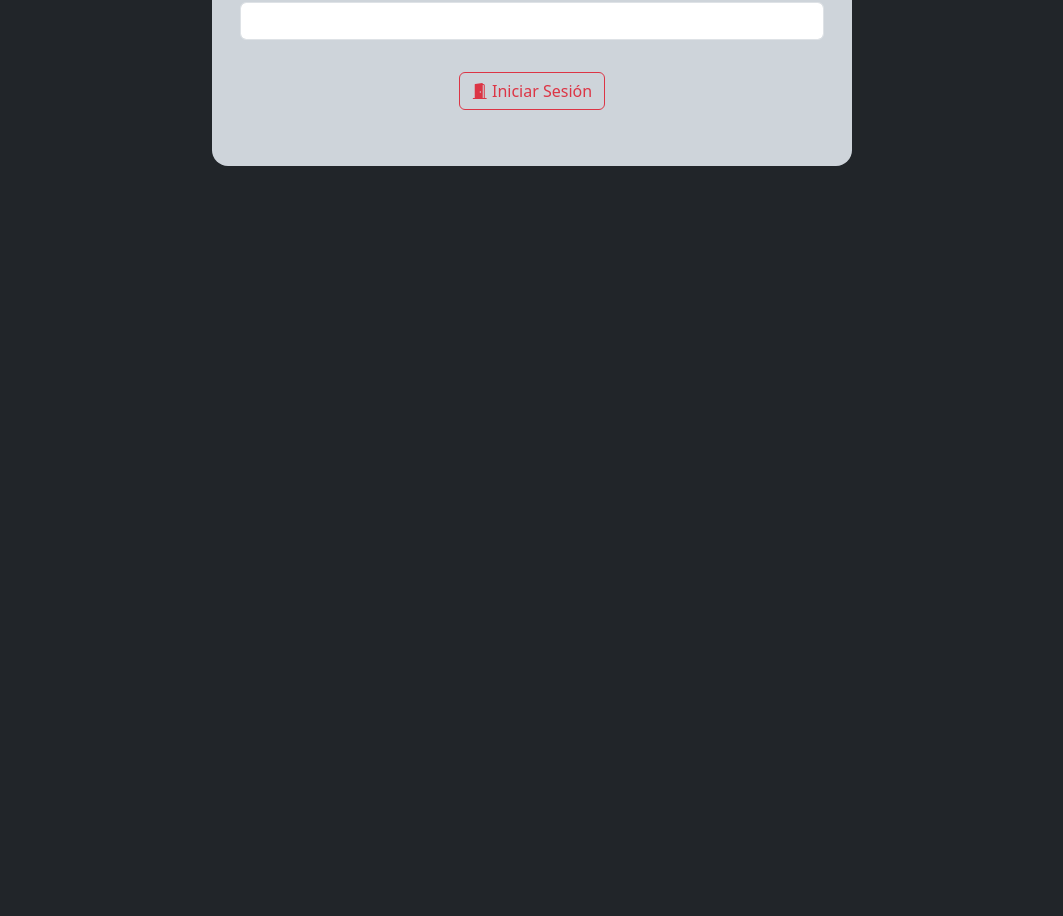
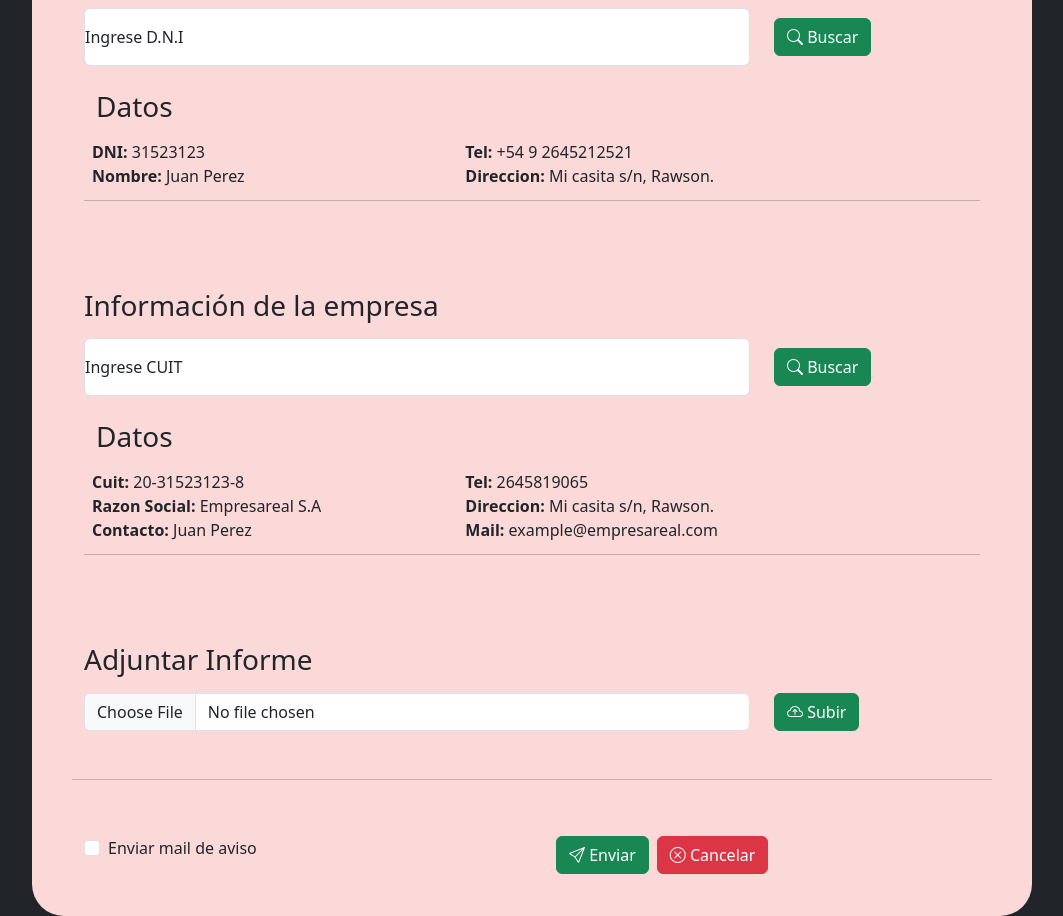
Before and after one commit to BraianVargas/rehabilitar, an Angular app: page / in a window 1280 px wide. Shown: the part 340-1256 px from the top of the page, without its empty margins (108-1171 px from the left). Before the commit the page ends 800 px from the top, so only its background shows below. Built offline with nearby package versions, Linux system fonts and the light colour scheme.

Commit message:
[ADD] Subir Informe - Template

```diff
--- a/src/app/app.component.html
+++ b/src/app/app.component.html
@@ -1,4 +1,5 @@
 <div>
      <app-navbar></app-navbar>
-     <app-login></app-login>
+     <!-- <app-login></app-login> -->
+     <app-index></app-index>
 </div>
--- a/src/app/app.module.ts
+++ b/src/app/app.module.ts
@@ -7,6 +7,7 @@ import { AppRoutingModule } from './app-routing.module';
 import { AppComponent } from './app.component';
 import { LoginComponent } from './auth/login/login.component';
 import { NavbarComponent } from './templates/navbar/navbar.component';
+import { IndexComponent } from './components/index/index.component';
 
 
 @NgModule({
@@ -14,6 +15,7 @@ import { NavbarComponent } from './templates/navbar/navbar.component';
     AppComponent,
     LoginComponent,
     NavbarComponent,
+    IndexComponent,
   ],
   imports: [
     BrowserModule,
--- /dev/null
+++ b/src/app/components/index/index.component.css
@@ -0,0 +1,4 @@
+.main-container{
+    border-radius: 2em;
+    max-width: 1000px;
+}
--- /dev/null
+++ b/src/app/components/index/index.component.html
@@ -0,0 +1,118 @@
+<div class="container m-auto pt-5 mt-5 d-block bg-color5 main-container">
+    <div class="container">
+      <div class="p-3">
+        <h3> Subir Informe</h3>
+        <hr class="pb-3 mt-1">
+      </div>
+
+      <!-- Datos Pacientes -->
+      <section class="p-0 p-md-3 m-auto" id="personalDataSection">
+        <div class="m-auto row" id="search-section">
+          <h3 class="pb-2 mb-2">Información del paciente</h3>
+          <div class="col-9 m-auto form-floating">
+            <input type="text" name="dni" id="floatingInputDni" class="form-control" placeholder="Ingrese su D.N.I">
+            <label for="floatingInputDni">Ingrese D.N.I</label>
+          </div>
+          <div class="col-3 m-auto">
+            <button class="btn btn-success">
+              <i class="bi bi-search"></i> Buscar
+            </button>
+          </div>
+          <div class="container row m-auto my-4">
+            <h3>Datos</h3>
+            <div class="col-12 col-md-5 p-2">
+              <!-- <label for="">DNI: {{dataDNI}}</label> -->
+              <!-- <br> -->
+              <!-- <label for="">Nombre: {{dataName}}</label> -->
+              <label for=""><b>DNI:</b> 31523123</label>
+              <br>
+              <label for=""><b>Nombre:</b> Juan Perez</label>
+            </div>
+            <div class="col-12 col-md-5 p-2">
+              <!-- <label for="">Tel: {{dataTel}}</label>
+              <br>
+              <label for="">Direccion: {{dataAddress}}</label> -->
+              <label for=""><b>Tel:</b> +54 9 2645212521</label>
+              <br>
+              <label for=""><b>Direccion:</b> Mi casita s/n, Rawson.</label>
+            </div>
+            <hr class="pb-3 mt-1">
+          </div>
+        </div>
+      </section>
+
+      <!-- Datos de la empresa -->
+      <section class="p-3 mt-0" id="empresasDataSection">
+        <div class="m-auto row" id="search-section">
+          <h3 class="pb-2 mb-2">Información de la empresa</h3>
+          <div class="col-9 m-auto form-floating">
+            <input type="text" name="cuit" id="floatingInputCuit" class="form-control" placeholder="Ingrese su D.N.I">
+            <label for="floatingInputCuit">Ingrese CUIT</label>
+          </div>
+          <div class="col-3 m-auto">
+            <button class="btn btn-success">
+              <i class="bi bi-search"></i> Buscar
+            </button>
+          </div>
+          <div class="container row m-auto my-4">
+            <h3>Datos</h3>
+            <div class="col-12 col-md-5 p-2">
+              <!-- <label for="">DNI: {{dataDNI}}</label> -->
+              <!-- <br> -->
+              <!-- <label for="">Nombre: {{dataName}}</label> -->
+              <label for=""><b>Cuit:</b> 20-31523123-8</label>
+              <br>
+              <label for=""><b>Razon Social:</b> Empresareal S.A</label>
+              <br>
+              <label for=""><b>Contacto:</b> Juan Perez</label>
+            </div>
+            <div class="col-12 col-md-5 p-2">
+              <!-- <label for="">Tel: {{dataTel}}</label>
+              <br>
+              <label for="">Direccion: {{dataAddress}}</label> -->
+              <label for=""><b>Tel:</b> 2645819065</label>
+              <br>
+              <label for=""><b>Direccion:</b> Mi casita s/n, Rawson.</label>
+              <br>
+              <label for=""><b>Mail:</b> example@empresareal.com</label>
+            </div>
+            <hr class="pb-3 mt-1">
+          </div>
+        </div>
+      </section>
+
+      <!-- Adjuntar Archivo -->
+      <section class="p-3" id="personalDataSection">
+        <div class="m-auto row" id="search-section">
+          <h3 class="pb-2 mb-2">Adjuntar Informe</h3>
+          <div class="col-9 m-auto">
+            <input type="file" name="dni" id="floatingInputDni" class="form-control" placeholder="Ingrese su D.N.I">
+          </div>
+          <div class="col-3 m-auto">
+            <button type="submit" class="btn btn-success">
+              <i class="bi bi-cloud-arrow-up"></i> Subir
+            </button>
+          </div>
+          <hr class="pb-3 mt-5">
+          <div class="container row m-auto my-4">
+            <div class="form-check col-12 col-md-6">
+              <input class="form-check-input" type="checkbox" value="" id="check-mail">
+              <label class="form-check-label" for="check-mail">
+                Enviar mail de aviso
+              </label>
+            </div>
+            <div class="form-check col-12 col-md-6 justify-content-end">
+              <button class="btn btn-success d-inline-block me-2">
+                <i class="bi bi-send"></i> Enviar
+              </button>
+              <button class="btn btn-danger d-inline-block me-2">
+                <i class="bi bi-x-circle"></i> Cancelar
+              </button>
+            </div>
+          </div>
+
+
+        </div>
+      </section>
+    </div>
+</div>
--- a/src/index.html
+++ b/src/index.html
@@ -2,7 +2,7 @@
 <html lang="en">
 <head>
   <meta charset="utf-8">
-  <title>RehabilitarFrontend</title>
+  <title>Rehabilitar</title>
   <base href="/">
   <meta name="viewport" content="width=device-width, initial-scale=1">
   <link rel="icon" type="image/x-icon" href="favicon.ico">
--- a/src/styles.css
+++ b/src/styles.css
@@ -1 +1,12 @@
 /* You can add global styles to this file, and also import other style files */
+.color1 {color: #5c3264;}
+.color2 {color: #913771;}
+.color3 {color: #da487e;}
+.color4 {color: #ff7891;}
+.color5 {color: #ffb79b;}
+
+.bg-color1 {background-color: #ee0430;}
+.bg-color2 {background-color: #f6264d;}
+.bg-color3 {background-color: #ff5c7b;}
+.bg-color4 {background-color: #f7bfbe;}
+.bg-color5 {background-color: #fad9d8;}
```
Also changed, not shown: src/app/components/index/index.component.ts (added, +10 -0 lines), src/assets/img/sketch/Captura_desde_2023-07-05_21-03-40.png (added), 1 other file (tests, documents, lock files or other folders).
